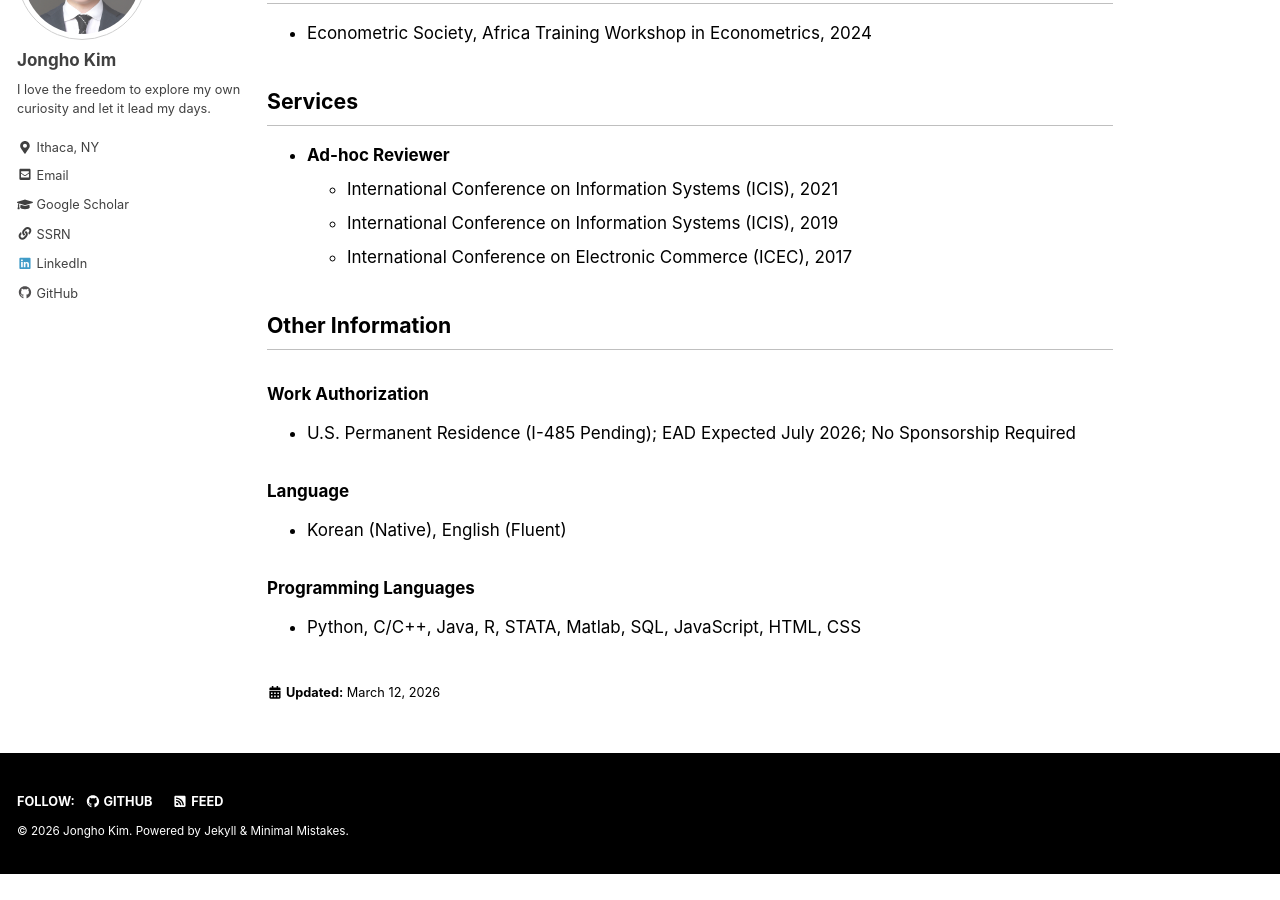
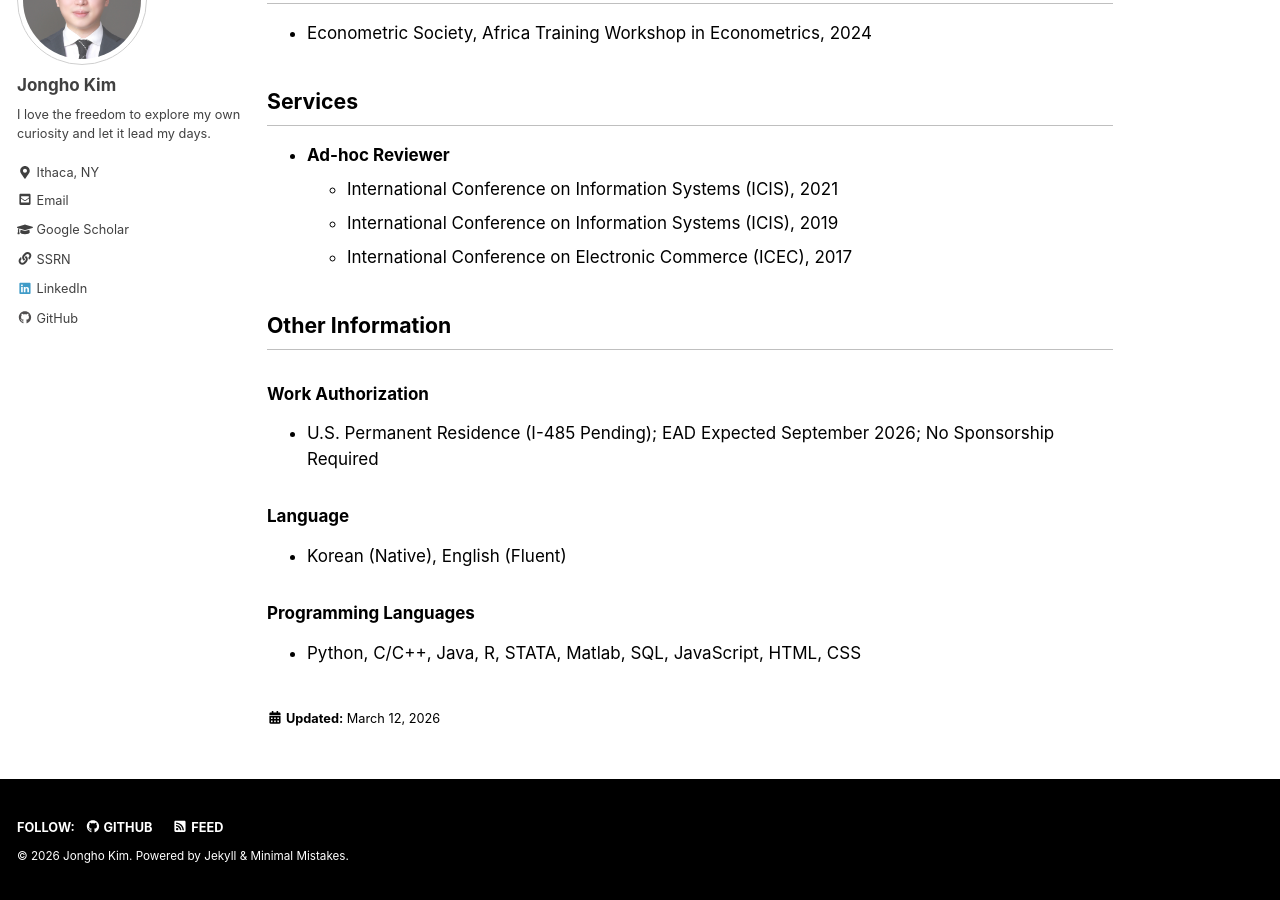
Before and after one commit to jonghkim/jonghkim.github.io, a Jekyll site: the page built from _pages/about.md, in a window 1280 px wide and 900 px high, scrolled down 3371 px. Built offline with Jekyll 4.4.1, drawn with Linux system fonts in a browser that asks for light colours; before the commit the page ends 4245 px from its top, so only the background shows below that.

Commit message:
Update EAD date to September 2026 and refresh CV

```diff
--- a/_pages/about.md
+++ b/_pages/about.md
@@ -135,7 +135,7 @@ last_modified_at: 2026-03-12
 ## Other Information
 
 ### Work Authorization
-- U.S. Permanent Residence (I-485 Pending); EAD Expected July 2026; No Sponsorship Required
+- U.S. Permanent Residence (I-485 Pending); EAD Expected September 2026; No Sponsorship Required
 
 ### Language
 - Korean (Native), English (Fluent)
```
